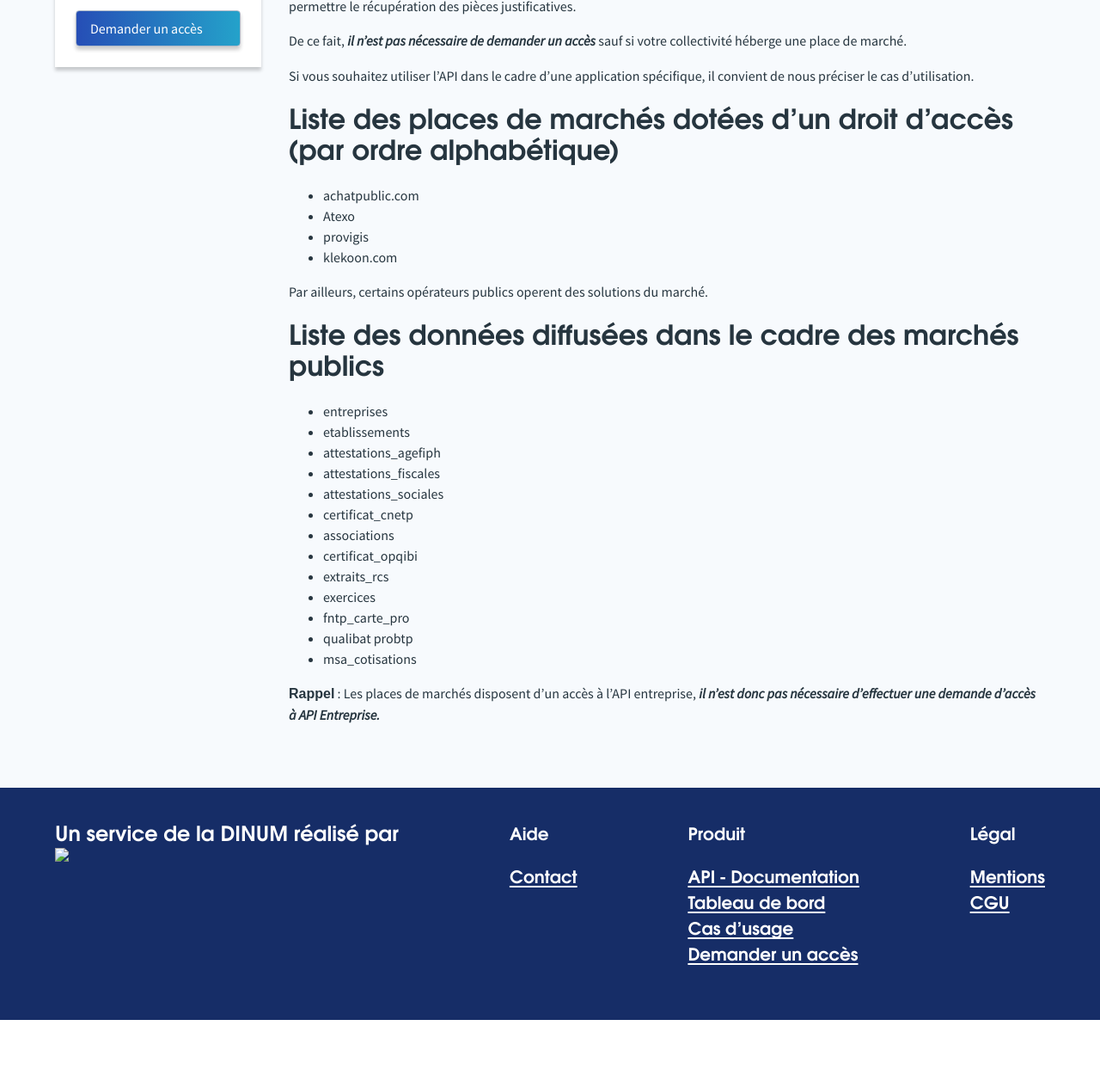
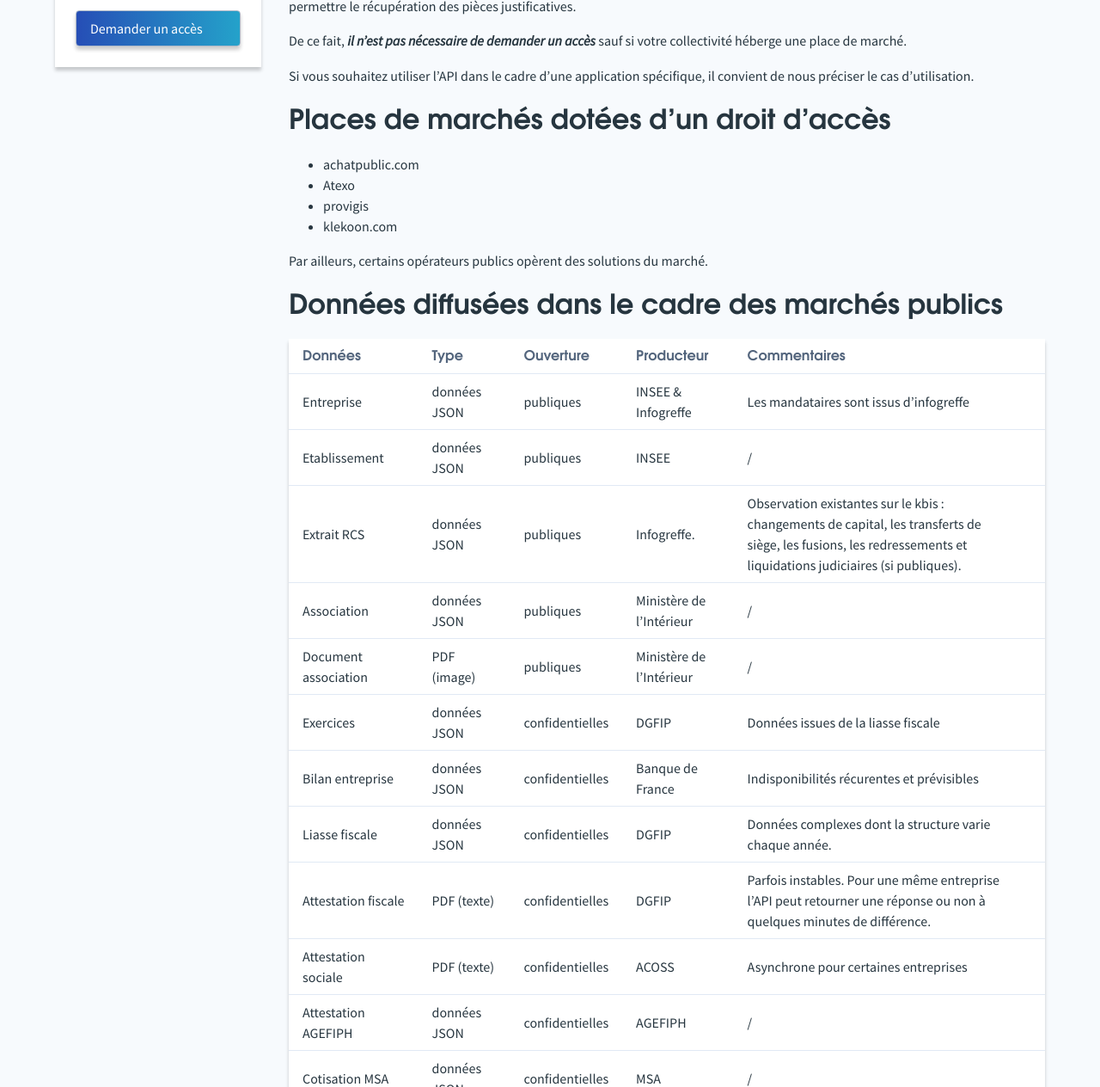
Before and after one commit to etalab/entreprise.api.gouv.fr, a Jekyll site: the page built from _use_cases/marches_publics.md, in a window 1280 px wide and 1400 px high, scrolled down 314 px, cut to the strip 136-1400 px from the top of the window. Shown: the whole strip at 86% size. Built offline with Jekyll 4.4.1, drawn with Linux system fonts in a browser that asks for light colours; some web fonts are replaced; before the commit the page ends 1636 px from its top, so only the background shows below that; some of the changed text lies outside the part shown.

Commit message:
Mise en forme des données dans un tableau
@mazalaigue La précédente liste des données n'était pas hyper lisible, je te propose donc ça, peux-tu amender s'il manque des endpoints ou bien qu'il y en a en trop ?

```diff
--- a/_use_cases/marches_publics.md
+++ b/_use_cases/marches_publics.md
@@ -3,7 +3,7 @@ layout: usecases
 title: Marchés Publics
 ---
 
-# introduction
+# Introduction
 L’API entreprise est faite pour être utilisée dans le cadre de logiciels métiers.
 
 Le profil acheteur devrait donc vous permettre d’accéder aux données délivrées par l’API entreprise grâce au DUME (ou DUME simplifié) ou directement dans l'interface de votre logiciel si l'entreprise n'a pas utilisé le DUME.
@@ -14,27 +14,39 @@ De ce fait, ***il n’est pas nécessaire de demander un accès*** sauf si votre
 
 Si vous souhaitez utiliser l’API dans le cadre d’une application spécifique, il convient de nous préciser le cas d’utilisation.
 
-# Liste des places de marchés dotées d'un droit d'accès (par ordre alphabétique)
+# Places de marchés dotées d'un droit d'accès
+
 - achatpublic.com
 - Atexo
 - provigis
 - klekoon.com
 
-Par ailleurs, certains opérateurs publics operent des solutions du marché.
+Par ailleurs, certains opérateurs publics opèrent des solutions du marché.
 
-# Liste des données diffusées dans le cadre des marchés publics
-- entreprises
-- etablissements
-- attestations_agefiph
-- attestations_fiscales
-- attestations_sociales
-- certificat_cnetp
-- associations
-- certificat_opqibi
-- extraits_rcs
-- exercices
-- fntp_carte_pro
-- qualibat probtp
-- msa_cotisations
+# Données diffusées dans le cadre des marchés publics
+
+{:.tpl-table}
+| Données              | Type         | Ouverture       | Producteur               | Commentaires             |
+| -------------------  | ------------ | --------------- | ------------------------ | ----------------------   |
+| Entreprise           | données JSON | publiques       | INSEE & Infogreffe       | Les mandataires sont issus d'infogreffe      |                                       |
+| Etablissement        | données JSON | publiques       | INSEE                    | /                                                      |
+| Extrait  RCS         | données JSON | publiques       | Infogreffe.              | Observation existantes sur le kbis : changements de capital, les transferts de siège, les fusions, les redressements et liquidations judiciaires (si publiques).         |
+| Association          | données JSON | publiques       | Ministère de l'Intérieur | /                                             |
+| Document association | PDF (image)  | publiques       | Ministère de l'Intérieur | /                                               |
+| Exercices            | données JSON | confidentielles | DGFIP                    | Données issues de la liasse fiscale            |
+| Bilan entreprise    | données JSON | confidentielles | Banque de France         | Indisponibilités récurentes et prévisibles |
+| Liasse fiscale       | données JSON | confidentielles | DGFIP                    | Données complexes dont la structure varie chaque année.                                                                                                                        |
+| Attestation fiscale  | PDF (texte)  | confidentielles | DGFIP                    | Parfois instables. Pour une même entreprise l'API peut retourner une réponse ou non à quelques minutes de différence.                                                |
+| Attestation sociale  | PDF (texte)  | confidentielles | ACOSS                    | Asynchrone pour certaines entreprises     |
+| Attestation AGEFIPH  | données JSON | confidentielles | AGEFIPH                  | /                                            |
+| Cotisation MSA       | données JSON | confidentielles | MSA                      | /                                            |
+| Certificat PROBTP    | données JSON | publiques       | PROBTP                   | /                                               |
+| Carte professionnelle FNTP| PDF     | publiques       | FNTP                     | /                                              |
+| Certificat CNETP     | PDF          | publiques       | CNETP                    | /                                            |
+| Certificat RGE       | données JSON et PDF | publiques| ADEME                    | /                                              |
+| Certificat OPQIBI    | données JSON | publiques       | OPQIBI                   | /                                              |
+| Certificat Qualibat  | PDF          |                 | Qualibat                 | /                                              |
+| Extrait INPI         | données JSON | publiques       | INPI                     | marques et brevets déposés                     |
+
 
 **Rappel** : Les places de marchés disposent d'un accès à l'API entreprise, ***il n'est donc pas nécessaire d'effectuer une demande d'accès à API Entreprise.***
```
